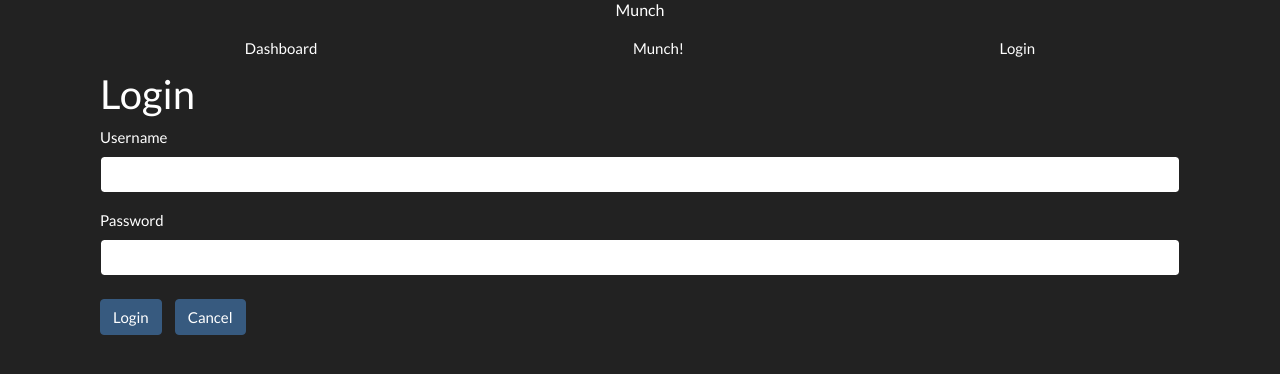
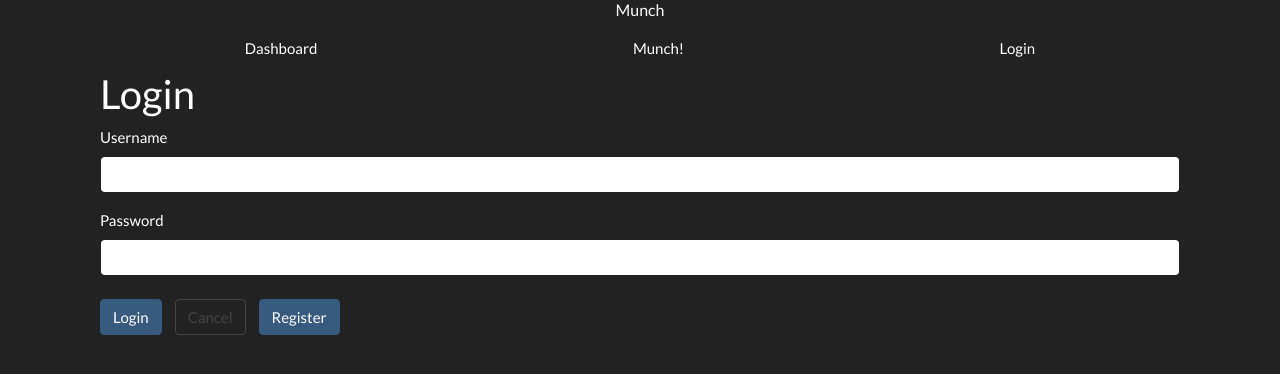
Before and after one commit to mkhsharif/munch, an Angular app: page /login in a window 1280 px wide. Shown: the top 374 px of the page. Built offline with nearby package versions, Linux system fonts and the light colour scheme.

Commit message:
updated login page to have register link

```diff
--- a/src/app/user/login/login.component.html
+++ b/src/app/user/login/login.component.html
@@ -21,8 +21,9 @@
         <button [disabled]="loading" class="btn btn-primary">Login</button>
         <div *ngIf="loading" class="description">Loading</div>
         <a [routerLink]="['/dashboard']" class="btn btn-link">
-          <button [disabled]="loading" class="btn btn-primary">Cancel</button>
+          <button [disabled]="loading" class="btn btn-outline-secondary">Cancel</button>
         </a>
+        <a class="btn btn-primary" routerLink="/register">Register</a>
       </div>
     </fieldset>
   </form>
--- a/src/app/user/register/register.component.html
+++ b/src/app/user/register/register.component.html
@@ -3,7 +3,6 @@
   <form #register="ngForm" name="form" novalidate
         (ngSubmit)="register.form.valid && registerUser()">
     <fieldset>
-      <legend><span class="number">1</span>Your basic info</legend>
       <div class="form-group">
         <label for="userName">Username</label>
         <input type="text" class="form-control" id="userName" name="userName"
```
